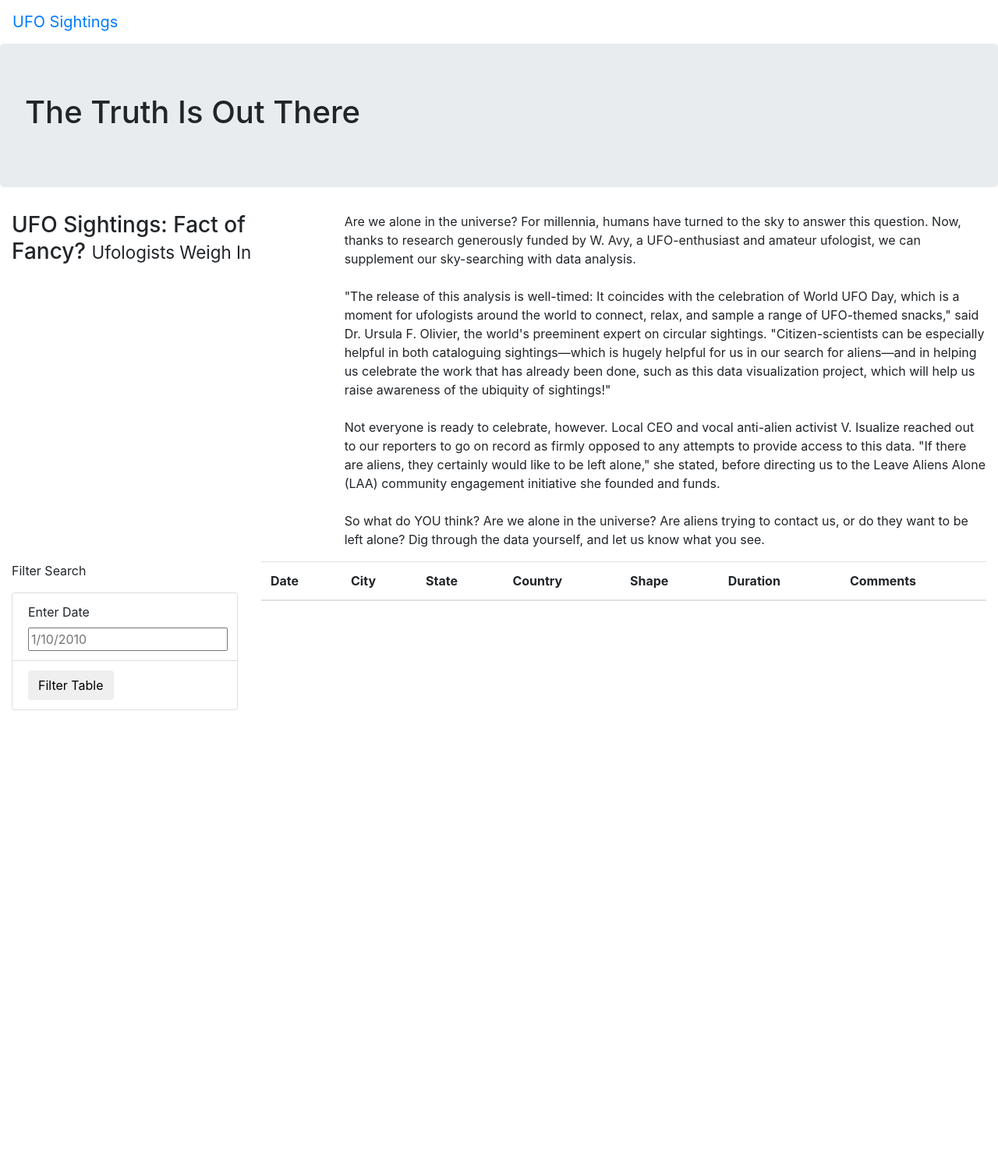
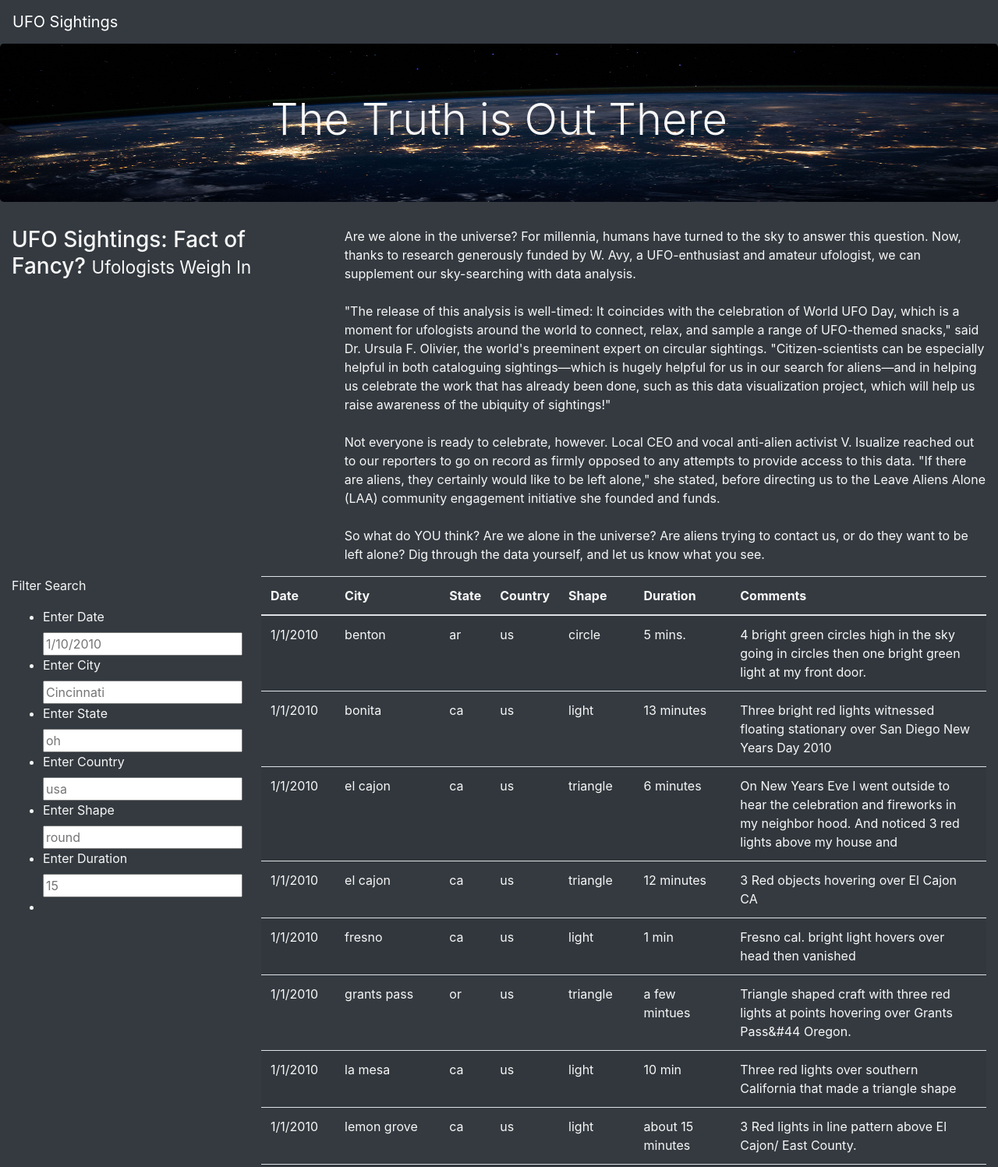
Before and after one commit to Gitatme123/UFOs, a plain HTML site: page index.html in a window 1280 px wide. Shown: the top 1497 px of the page at 78% size. Before the commit the page ends 911 px from the top, so only its background shows below. Drawn offline with nearby package versions, Linux system fonts and the light colour scheme.

Commit message:
Adding recent file updates

```diff
--- a/index.html
+++ b/index.html
@@ -14,13 +14,13 @@
     <link rel="stylesheet" href="static/css/style.css">
 
 </head>
-<body>
+<body class="bg-dark">
      <div class="wrapper">
-        <nav class="navbar navbar-expand-lg">
+        <nav class="navbar navbar-dark bg-dark navbar-expand-lg">
             <a class="navbar-brand" href="index.html">UFO Sightings</a>
         </nav>
         <div class="jumbotron">
-            <h1>The Truth Is Out There</h1>
+          <h1 class="display-4">The Truth is Out There</h1>
         </div>
     </div>
         <div class="container-fluid">
@@ -38,18 +38,40 @@
           <div class="container-fluid">
             <div class="row">
               <div class="col-md-3">
-                <form>
+                <form class_="btn-dark">
                   <p>Filter Search</p>
-                </form>
-                  <ul class="list-group">
-                    <li class="list-group-item">
+                  <ul class_="bg-dark">
+                    <li class_="bg-dark">
                       <label for="date">Enter Date</label>
                       <input type="text" placeholder="1/10/2010" id="datetime" />
                     </li>
-                    <li class="list-group-item">
-                        <button id="filter-btn" type="button" class="btn btn-default">Filter Table</button>
+                    <li class_="bg-dark">
+                      <label for="city">Enter City</label>
+                      <input type="text" placeholder="Cincinnati" id="city" />
+                    </li>
+                    <li class_="bg-dark">
+                      <label for="state">Enter State</label>
+                      <input type="text" placeholder="oh" id="state" />
+                    </li>
+                    <li class_="bg-dark">
+                      <label for="country">Enter Country</label>
+                      <input type="text" placeholder="usa" id="country" />
+                    </li>
+                    <li class_="bg-dark">
+                      <label for="shape">Enter Shape</label>
+                      <input type="text" placeholder="round" id="shape" />
+                    </li>
+                    <li class_="bg-dark">
+                      <label for="durationMinutes">Enter Duration</label>
+                      <input type="integer" placeholder="15" id="duration minutes" />
+                    </li>
+                    <li>
+                       <!-- <button id="filter-btn" type="button" class="btn btn-dark">
+                         Filter Table
+                       </button> -->
                     </li>
                   </ul>
+                 </form>
               </div>
               <div class="col-md-9">
                 <table class="table table-striped">
--- a/static/css/style.css
+++ b/static/css/style.css
@@ -0,0 +1,9 @@
+body {
+
+    color: #f7f7f7;
+  }
+  .jumbotron {
+    background-image: url("../images/nasa.jpg");
+    background-size: 100% 100%;
+    text-align: center;
+  }
--- a/static/js/app.js
+++ b/static/js/app.js
@@ -1,4 +1,10 @@
-function buildTable() {
+// from data.js
+const tableData = data;
+
+// get table references
+var tbody = d3.select("tbody");
+
+function buildTable(data) {
   // First, clear out any existing data
   tbody.html("");
 
@@ -13,32 +19,48 @@ function buildTable() {
     Object.values(dataRow).forEach((val) => {
       let cell = row.append("td");
       cell.text(val);
-        }
-      );
+    });
   });
 }
 
-function handleClick(data) {
-        // Grab the datetime value from the filter
-        let date = d3.select("#datetime").property("value");
-        let filteredData = tableData;
+// 1. Create a variable to keep track of all the filters as an object.
 
-         // Check to see if a date was entered and filter the
-        // data using that date.
-        if (date) {
-          // Apply `filter` to the table data to only keep the
-          // rows where the `datetime` value matches the filter value
-          filteredData = filteredData.filter(row => row.datetime === date);
+
+// 3. Use this function to update the filters.
+function updateFilters() {
+
+    // 4a. Save the element that was changed as a variable.
+
+    // 4b. Save the value that was changed as a variable.
+
+    // 4c. Save the id of the filter that was changed as a variable.
+
+
+    // 5. If a filter value was entered then add that filterId and value
+    // to the filters list. Otherwise, clear that filter from the filters object.
+
+
+    // 6. Call function to apply all filters and rebuild the table
+    filterTable();
+
   }
 
-         // Rebuild the table using the filtered data
-        // @NOTE: If no date was entered, then filteredData will
-        // just be the original tableData.
-        buildTable(filteredData);
+  // 7. Use this function to filter the table when data is entered.
+  function filterTable() {
+
+    // 8. Set the filtered data to the tableData.
+
+
+    // 9. Loop through all of the filters and keep any data that
+    // matches the filter values
+
+
+    // 10. Finally, rebuild the table using the filtered data
+
   }
 
-      // Attach an event to listen for the form button
-      d3.selectAll("#filter-btn").on("click", handleClick);
+  // 2. Attach an event to listen for changes to each filter
+
 
   // Build the table when the page loads
   buildTable(tableData);
```
Also changed, not shown: static/js/app_1.js (added, +50 -0 lines), static/Images/nasa.jpg (added), 2 other files. Lines whose indentation alone changed are shown as unchanged.
